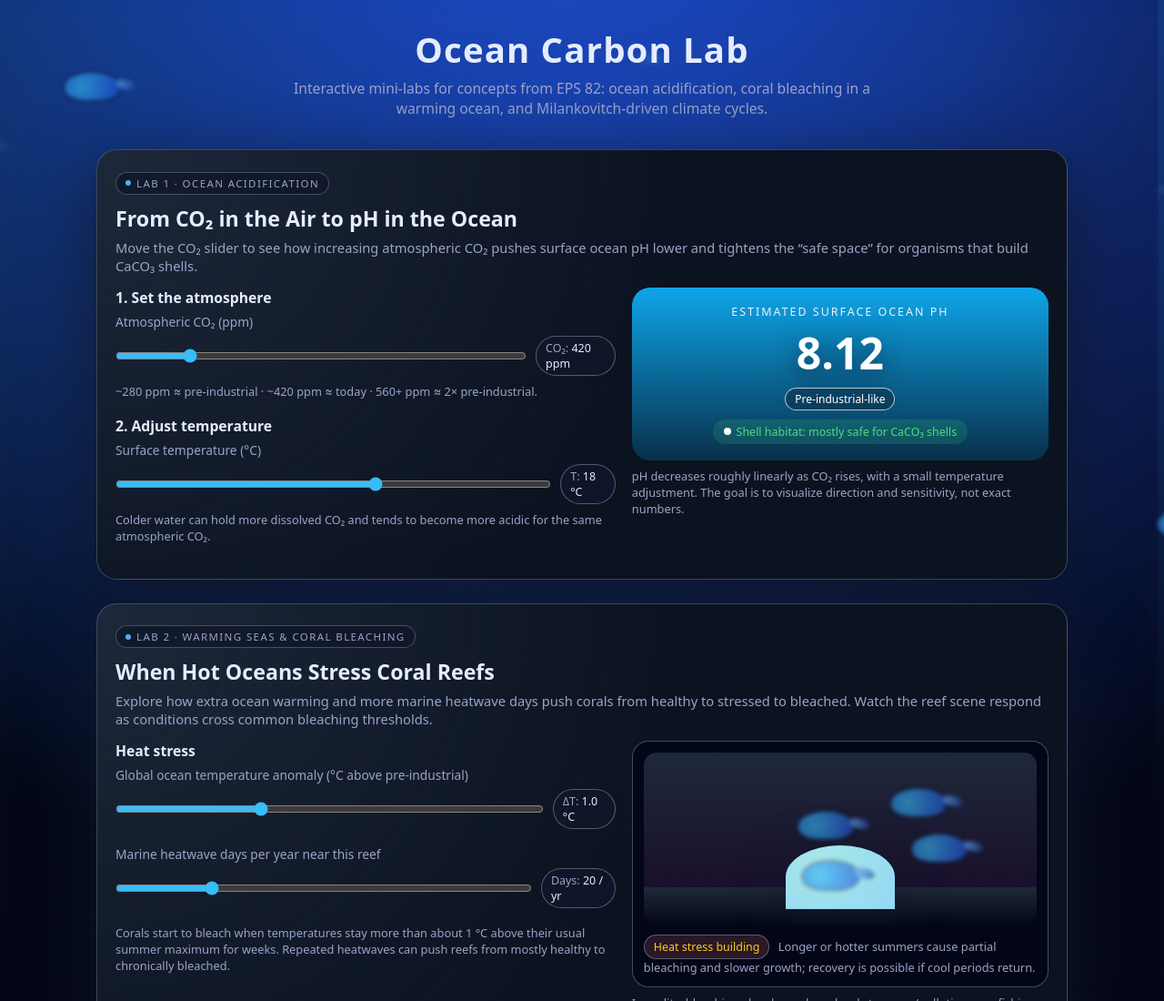
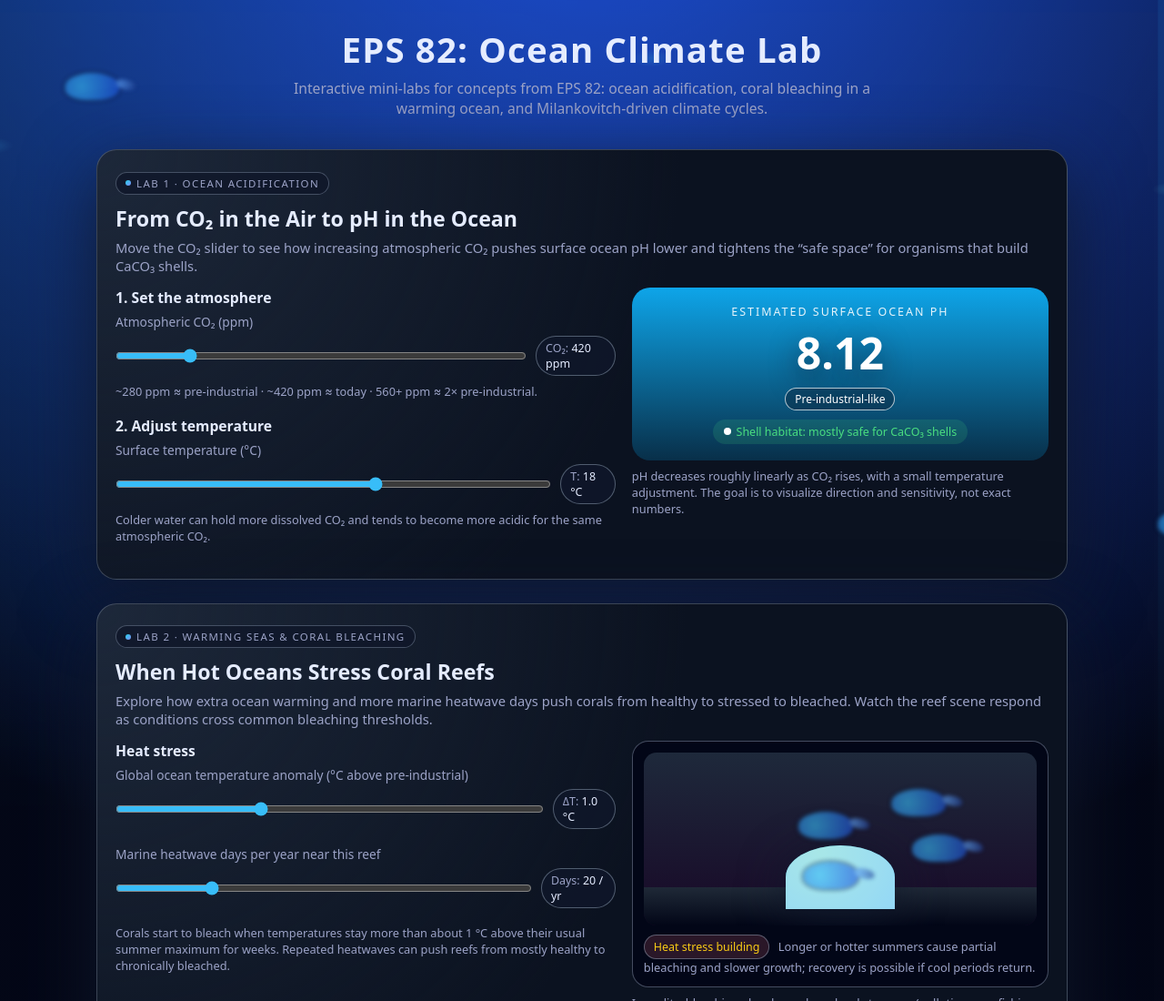
Before and after one commit to gigi-guan/ocean, a plain HTML site: page index.html in a window 1280 px wide. Shown: the top 1100 px of the page at 91% size. Drawn offline with Linux system fonts and the light colour scheme.

Commit message:
Update index.html

```diff
--- a/index.html
+++ b/index.html
@@ -474,7 +474,7 @@
   <div class="fish delay4"></div>
 </div>
 <header>
-  <h1>Ocean Carbon Lab</h1>
+  <h1>EPS 82: Ocean Climate Lab</h1>
   <p>Interactive mini-labs for concepts from EPS 82: ocean acidification, coral bleaching in a warming ocean, and Milankovitch-driven climate cycles.</p>
 </header>
 
```
